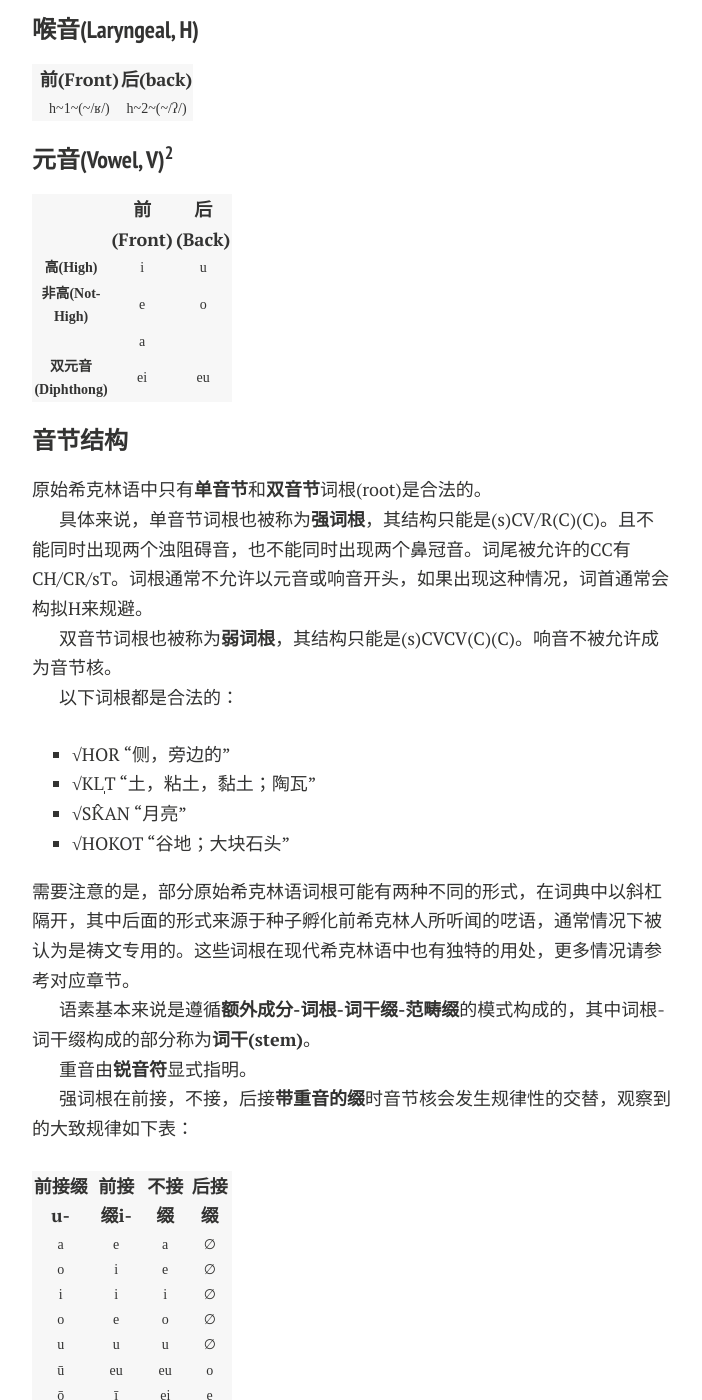
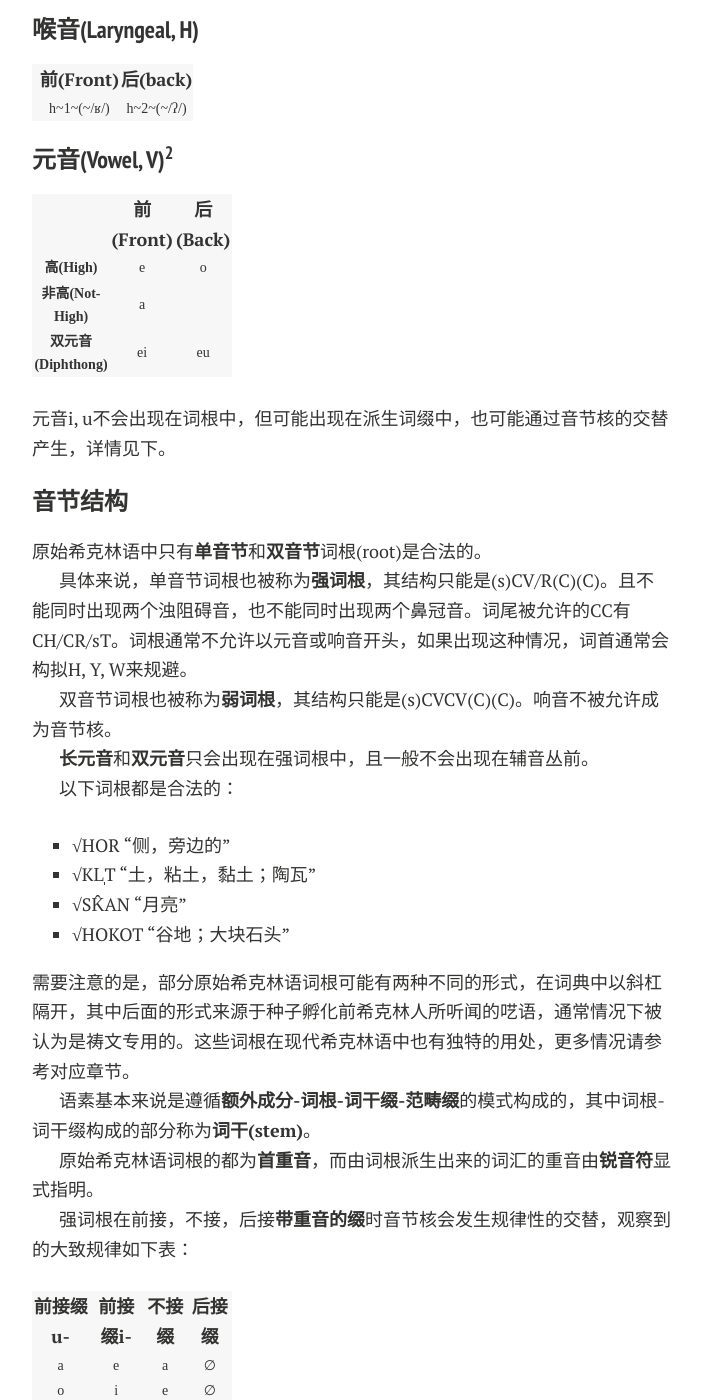
Before and after one commit to Kinnuch/kinnuch.github.io, a Jekyll site: the page built from laim/Proto-Shikṛin.md, in a window 1280 px wide and 1400 px high, scrolled down 3496 px. Shown: the whole window, without its empty margins (288-990 px from the left). Built offline with Jekyll 4.4.1, drawn with Linux system fonts in a browser that asks for light colours; nearby versions of some CDN libraries; comment, search, counter and statistics services are not loaded; a style sheet for code colours, icons or effects is not loaded.

Commit message:
Update Proto-Shikṛin.md

```diff
--- a/laim/Proto-Shikṛin.md
+++ b/laim/Proto-Shikṛin.md
@@ -64,18 +64,21 @@ title: Proto-Shikṛin
 
 |                       | 前(Front) | 后(Back) |
 | :-------------------: | :-------: | :------: |
-|     **高(High)**      |     i     |    u     |
-|  **非高(Not-High)**   |     e     |    o     |
-|                       |     a     |          |
+|     **高(High)**      |     e     |    o     |
+|  **非高(Not-High)**   |     a     |          |
 | **双元音(Diphthong)** |    ei     |    eu    |
+
+元音i, u不会出现在词根中，但可能出现在派生词缀中，也可能通过音节核的交替产生，详情见下。
 
 #### 音节结构
 
 原始希克林语中只有**单音节**和**双音节**词根(root)是合法的。
 
-具体来说，单音节词根也被称为**强词根**，其结构只能是(s)CV/R(C)(C)。且不能同时出现两个浊阻碍音，也不能同时出现两个鼻冠音。词尾被允许的CC有CH/CR/sT。词根通常不允许以元音或响音开头，如果出现这种情况，词首通常会构拟H来规避。
+具体来说，单音节词根也被称为**强词根**，其结构只能是(s)CV/R(C)(C)。且不能同时出现两个浊阻碍音，也不能同时出现两个鼻冠音。词尾被允许的CC有CH/CR/sT。词根通常不允许以元音或响音开头，如果出现这种情况，词首通常会构拟H, Y, W来规避。
 
 双音节词根也被称为**弱词根**，其结构只能是(s)CVCV(C)(C)。响音不被允许成为音节核。
+
+**长元音**和**双元音**只会出现在强词根中，且一般不会出现在辅音丛前。
 
 以下词根都是合法的：
 
@@ -88,7 +91,7 @@ title: Proto-Shikṛin
 
 语素基本来说是遵循**额外成分-词根-词干缀-范畴缀**的模式构成的，其中词根-词干缀构成的部分称为**词干(stem)**。
 
-重音由**锐音符**显式指明。
+原始希克林语词根的都为**首重音**，而由词根派生出来的词汇的重音由**锐音符**显式指明。
 
 强词根在前接，不接，后接**带重音的缀**时音节核会发生规律性的交替，观察到的大致规律如下表：
 
@@ -96,9 +99,7 @@ title: Proto-Shikṛin
 | :------: | :------: | :----: | :----: |
 |    a     |    e     |   a    |   ∅    |
 |    o     |    i     |   e    |   ∅    |
-|    i     |    i     |   i    |   ∅    |
 |    o     |    e     |   o    |   ∅    |
-|    u     |    u     |   u    |   ∅    |
 |    ū     |    eu    |   eu   |   o    |
 |    ō     |    ī     |   ei   |   e    |
 
```
